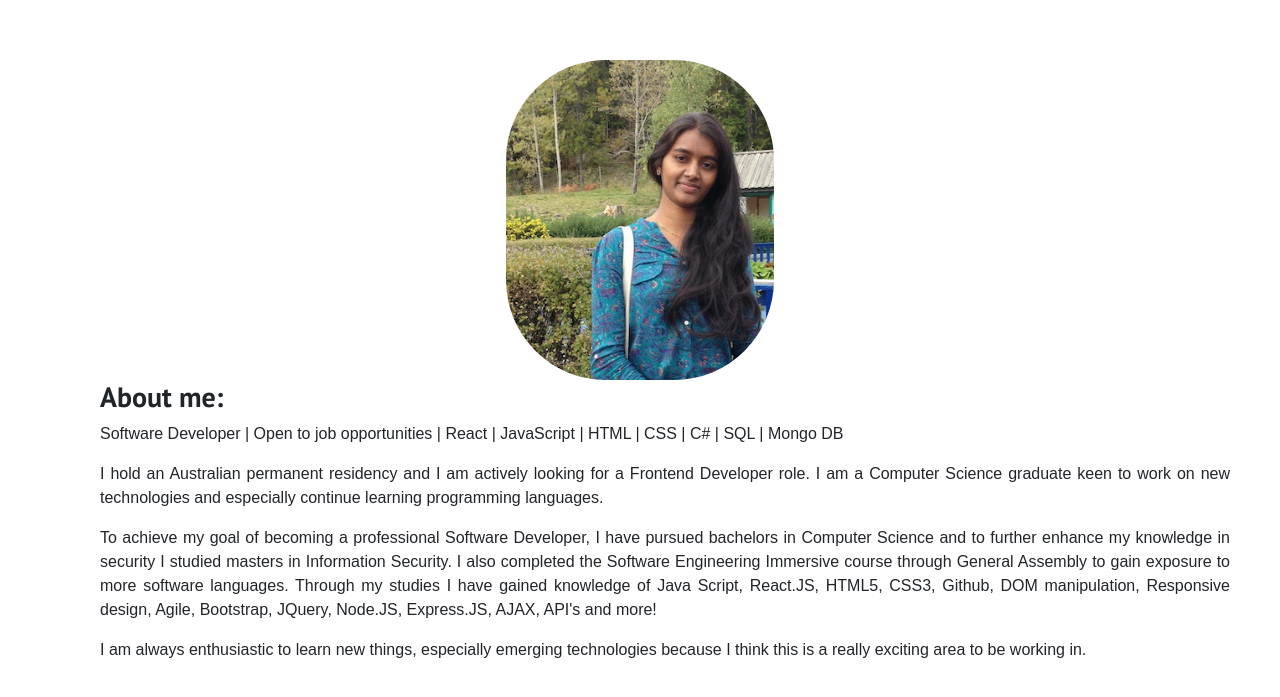
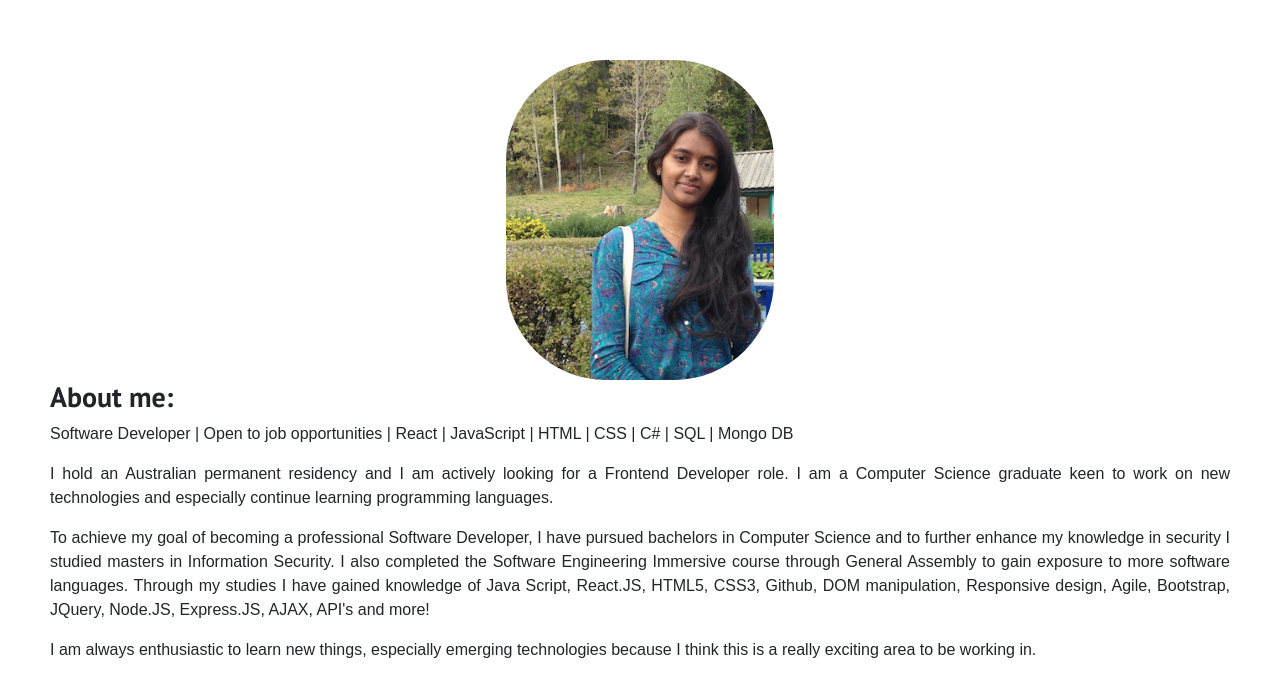
Before and after one commit to vathsala-komanpally/PortfolioWebsite, a React (Create React App) app: page / in a window 1280 px wide. Shown: the part 311-1008 px from the top of the page. Built offline with nearby package versions, Linux system fonts and the light colour scheme; the HTML template or start-up script is replaced by a standard one.

Commit message:
about page alignment

```diff
--- a/src/App.css
+++ b/src/App.css
@@ -22,7 +22,7 @@
 
  .info-about{
    float: left;
-   margin-left: 100px;
+   margin-left: 50px;
    margin-right: 50px;
    text-align: justify;
  }
```
